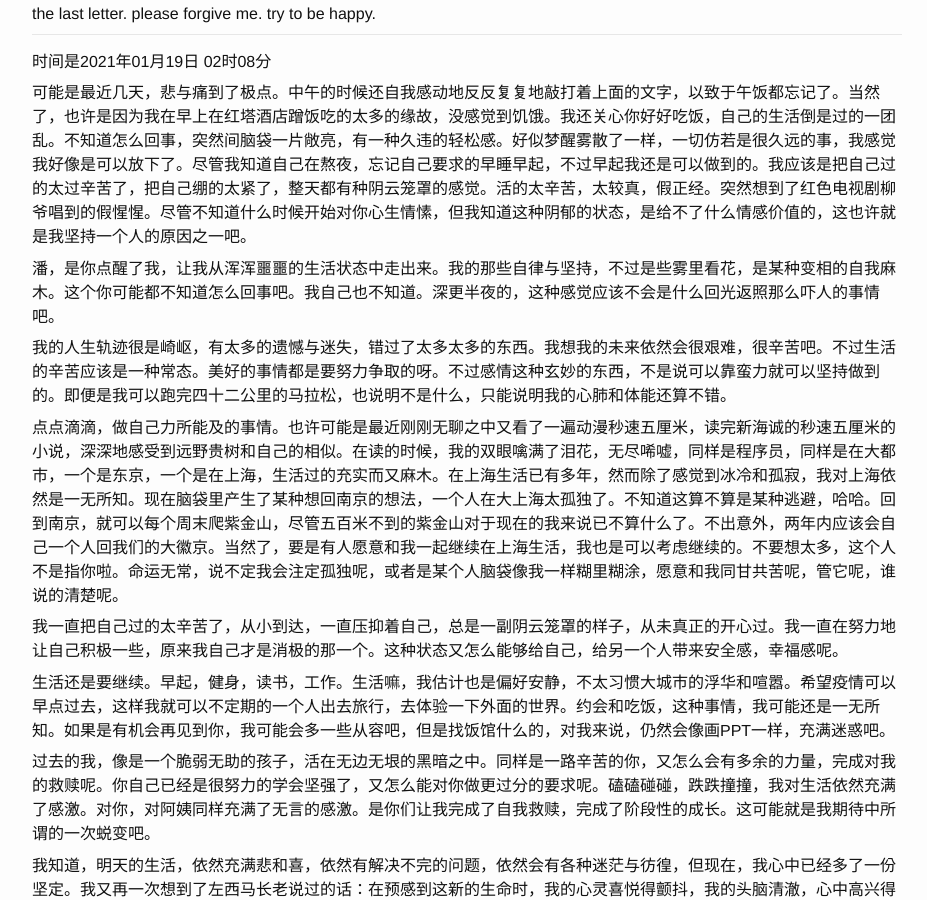
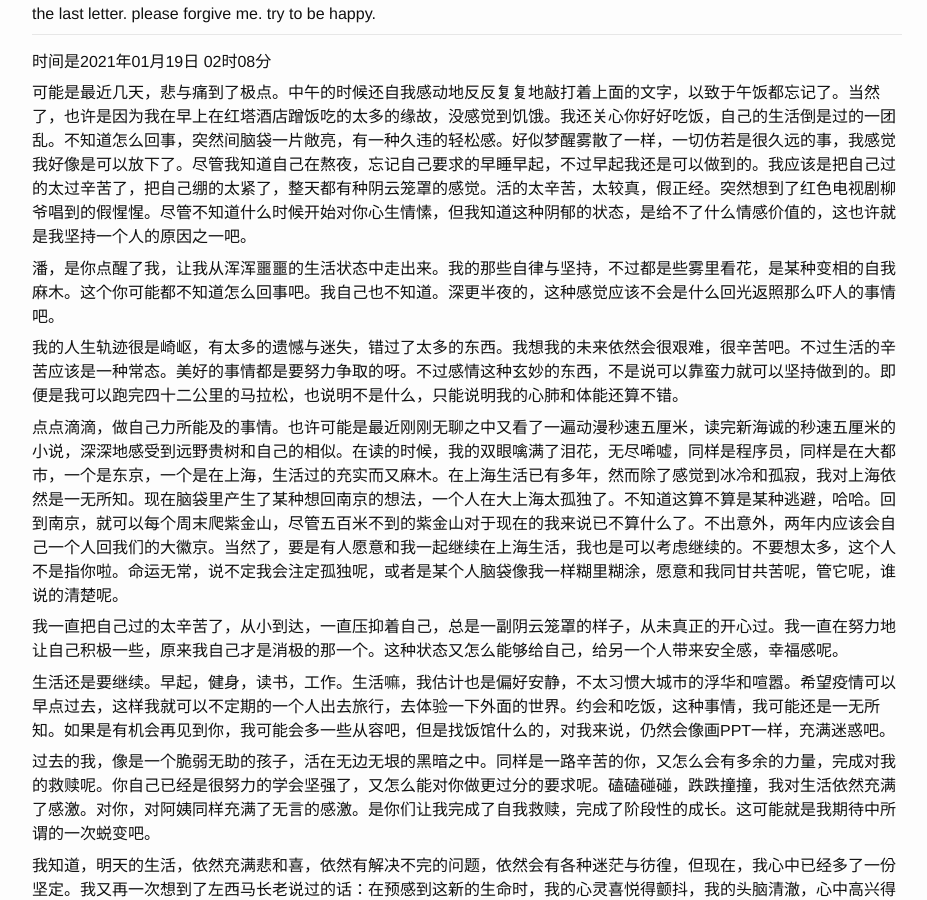
Before and after one commit to lianyu1115/lianyu, a Jekyll site: the page built from _journals/2021-01-06-未完成的初恋.md, in a window 1280 px wide and 900 px high, scrolled down 654 px. Shown: the whole window, without its empty margins (173-1100 px from the left). Built offline with Jekyll 4.4.1, drawn with Linux system fonts in a browser that asks for light colours.

Commit message:
Update 2021-01-06-未完成的初恋.md

```diff
--- a/_journals/2021-01-06-未完成的初恋.md
+++ b/_journals/2021-01-06-未完成的初恋.md
@@ -38,9 +38,9 @@ the last letter. please forgive me. try to be happy.
 
 可能是最近几天，悲与痛到了极点。中午的时候还自我感动地反反复复地敲打着上面的文字，以致于午饭都忘记了。当然了，也许是因为我在早上在红塔酒店蹭饭吃的太多的缘故，没感觉到饥饿。我还关心你好好吃饭，自己的生活倒是过的一团乱。不知道怎么回事，突然间脑袋一片敞亮，有一种久违的轻松感。好似梦醒雾散了一样，一切仿若是很久远的事，我感觉我好像是可以放下了。尽管我知道自己在熬夜，忘记自己要求的早睡早起，不过早起我还是可以做到的。我应该是把自己过的太过辛苦了，把自己绷的太紧了，整天都有种阴云笼罩的感觉。活的太辛苦，太较真，假正经。突然想到了红色电视剧柳爷唱到的假惺惺。尽管不知道什么时候开始对你心生情愫，但我知道这种阴郁的状态，是给不了什么情感价值的，这也许就是我坚持一个人的原因之一吧。
 
-潘，是你点醒了我，让我从浑浑噩噩的生活状态中走出来。我的那些自律与坚持，不过是些雾里看花，是某种变相的自我麻木。这个你可能都不知道怎么回事吧。我自己也不知道。深更半夜的，这种感觉应该不会是什么回光返照那么吓人的事情吧。
+潘，是你点醒了我，让我从浑浑噩噩的生活状态中走出来。我的那些自律与坚持，不过都是些雾里看花，是某种变相的自我麻木。这个你可能都不知道怎么回事吧。我自己也不知道。深更半夜的，这种感觉应该不会是什么回光返照那么吓人的事情吧。
 
-我的人生轨迹很是崎岖，有太多的遗憾与迷失，错过了太多太多的东西。我想我的未来依然会很艰难，很辛苦吧。不过生活的辛苦应该是一种常态。美好的事情都是要努力争取的呀。不过感情这种玄妙的东西，不是说可以靠蛮力就可以坚持做到的。即便是我可以跑完四十二公里的马拉松，也说明不是什么，只能说明我的心肺和体能还算不错。
+我的人生轨迹很是崎岖，有太多的遗憾与迷失，错过了太多的东西。我想我的未来依然会很艰难，很辛苦吧。不过生活的辛苦应该是一种常态。美好的事情都是要努力争取的呀。不过感情这种玄妙的东西，不是说可以靠蛮力就可以坚持做到的。即便是我可以跑完四十二公里的马拉松，也说明不是什么，只能说明我的心肺和体能还算不错。
 
 点点滴滴，做自己力所能及的事情。也许可能是最近刚刚无聊之中又看了一遍动漫秒速五厘米，读完新海诚的秒速五厘米的小说，深深地感受到远野贵树和自己的相似。在读的时候，我的双眼噙满了泪花，无尽唏嘘，同样是程序员，同样是在大都市，一个是东京，一个是在上海，生活过的充实而又麻木。在上海生活已有多年，然而除了感觉到冰冷和孤寂，我对上海依然是一无所知。现在脑袋里产生了某种想回南京的想法，一个人在大上海太孤独了。不知道这算不算是某种逃避，哈哈。回到南京，就可以每个周末爬紫金山，尽管五百米不到的紫金山对于现在的我来说已不算什么了。不出意外，两年内应该会自己一个人回我们的大徽京。当然了，要是有人愿意和我一起继续在上海生活，我也是可以考虑继续的。不要想太多，这个人不是指你啦。命运无常，说不定我会注定孤独呢，或者是某个人脑袋像我一样糊里糊涂，愿意和我同甘共苦呢，管它呢，谁说的清楚呢。
 
```
